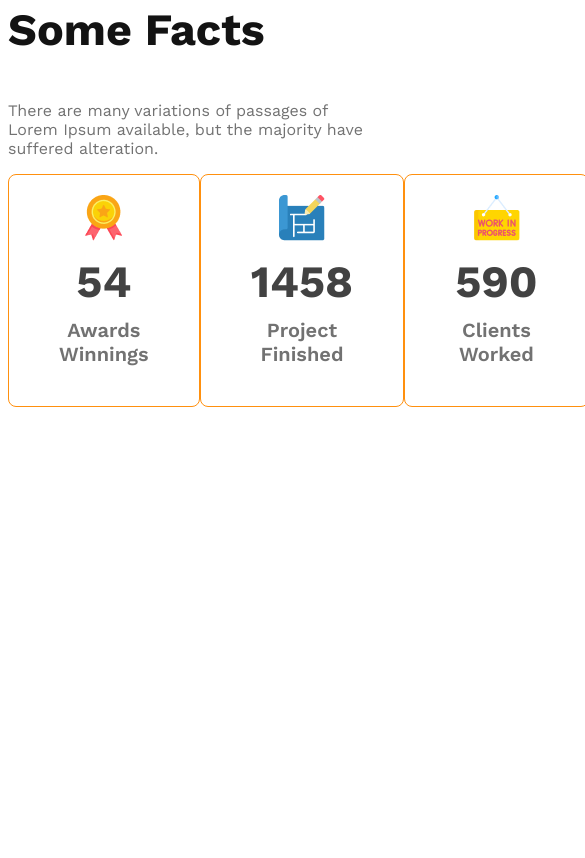
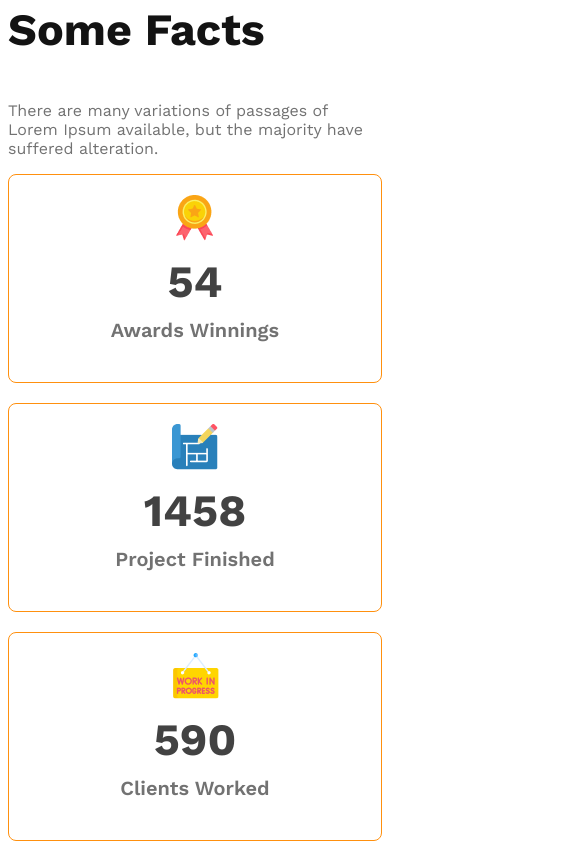
Before and after one commit to mazharulislam-12/g3-architects-website, a plain HTML site: page index.html in a window 390 px wide. Shown: the part 2934-3792 px from the top of the page, 585 px wide, since content can reach past the window. Before the commit the page ends 3411 px from the top, so only its background shows below. Drawn offline with nearby package versions, Linux system fonts and the light colour scheme.

Commit message:
facts responsive

```diff
--- a/styles/architects.css
+++ b/styles/architects.css
@@ -140,8 +140,13 @@ main {
     padding: 20px;
   }
   nav,
-  .teams-continer {
+  .teams-continer,
+  .facts-card-container
+   {
     flex-direction: column;
+  }
+  .facts-card-container{
+    gap: 20px;
   }
   .teams-img-contianer {
     grid-template-columns: 1fr;
```
